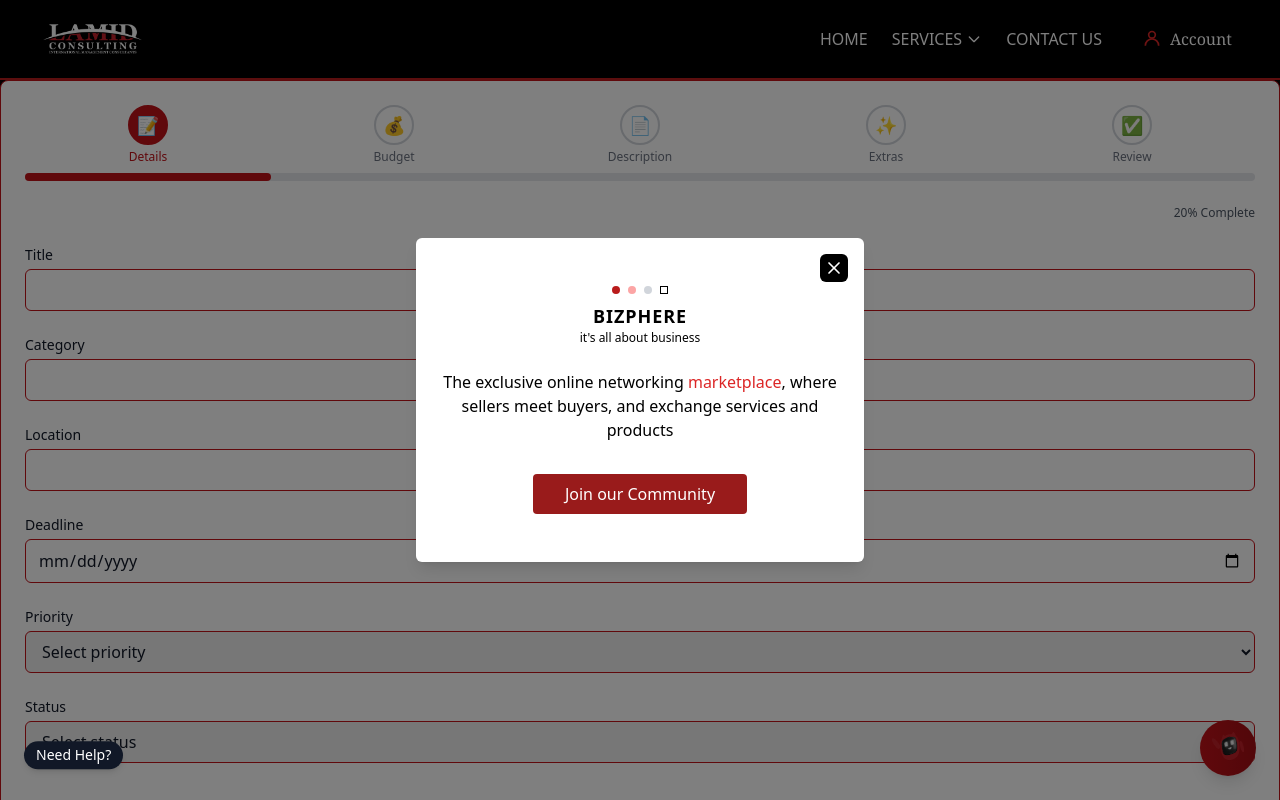
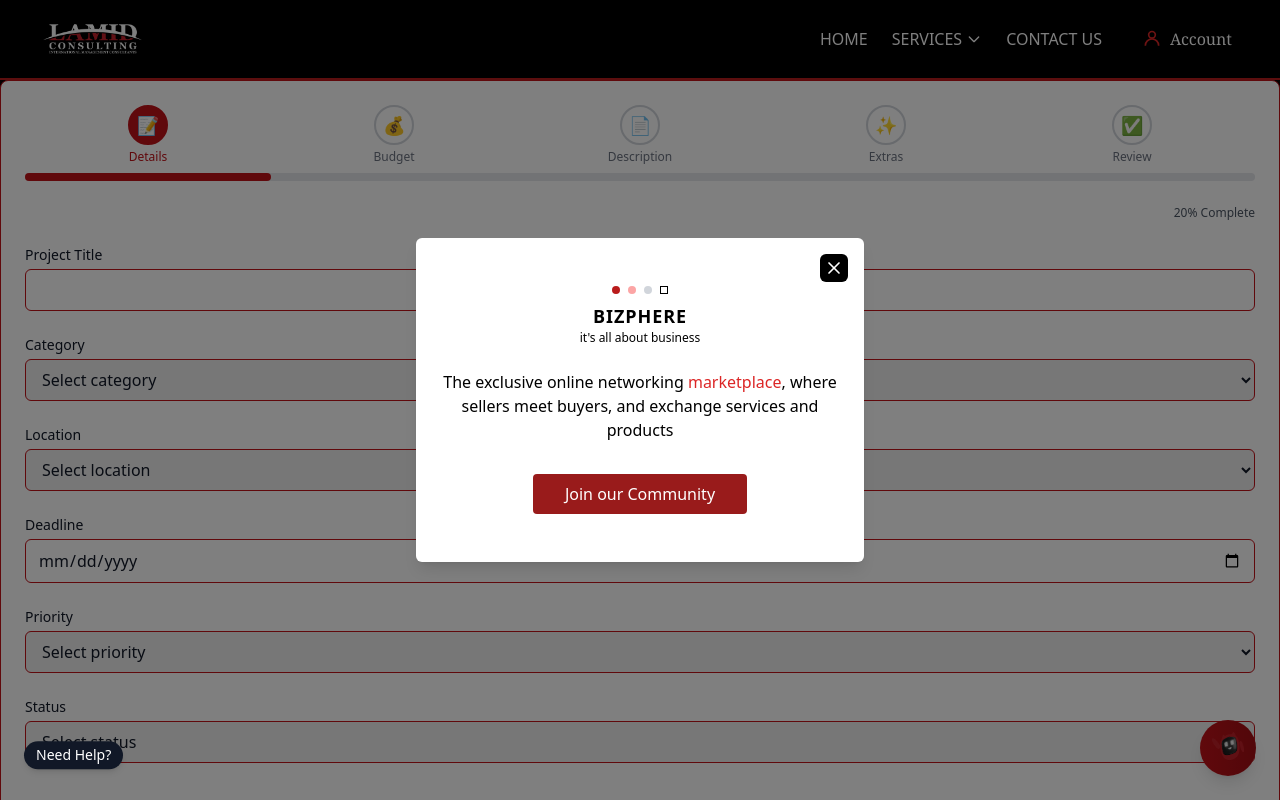
Before and after one commit to callys232/ProdLamid, a Next.js app: page /postjobs in a window 1280 px wide. Shown: the top 800 px of the page. Built offline with nearby package versions, Linux system fonts and the light colour scheme.

Commit message:
job posting categories fixed

```diff
--- a/package.json
+++ b/package.json
@@ -25,13 +25,14 @@
     "lucide-react": "^0.562.0",
     "moment": "^2.30.1",
     "mongodb": "^6.18.0",
-    "mongoose": "^8.0.0",
+    "mongoose": "^8.22.1",
     "next": "^16.1.1",
     "next-auth": "^4.24.13",
     "nodemailer": "^7.0.5",
     "openai": "^6.16.0",
     "passport": "^0.7.0",
     "passport-google-oauth20": "^2.0.0",
+    "puppeteer": "^24.37.3",
     "react": "^19.2.3",
     "react-chartjs-2": "^5.3.1",
     "react-dom": "^19.2.3",
@@ -54,6 +55,7 @@
     "@types/node": "25.0.3",
     "@types/nodemailer": "^7.0.4",
     "@types/passport": "^1.0.17",
+    "@types/passport-google-oauth20": "^2.0.17",
     "@types/react": "19.2.7",
     "@types/uuid": "^10.0.0",
     "eslint": "^9",
--- a/src/components/postjobs/description.tsx
+++ b/src/components/postjobs/description.tsx
@@ -32,16 +32,15 @@
     <>
       {/* Description */}
       <div>
-        <label className="block text-sm mb-1">Description</label>
+        <label className="block text-sm mb-1">About Project</label>
         <textarea
           aria-label="description"
           value={project.description}
           onChange={(e) => handleChange("description", e.target.value)}
-          className={`w-full px-3 py-2 rounded-md border ${
-            errors.description
-              ? "border-red-500 focus:ring-red-500"
-              : "border-[#c21219] focus:ring-[#c21219]"
-          }`}
+          className={`w-full px-3 py-2 rounded-md border ${errors.description
+            ? "border-red-500 focus:ring-red-500"
+            : "border-[#c21219] focus:ring-[#c21219]"
+            }`}
           rows={4}
           required
         />
@@ -90,7 +89,7 @@
 
       {/* Milestones */}
       <div>
-        <label className="block text-sm mb-1">Milestones</label>
+        <label className="block text-sm mb-1">Workphrases</label>
         <div className="flex gap-2 mb-2">
           <input
             type="text"
--- a/src/components/postjobs/detailsStep.tsx
+++ b/src/components/postjobs/detailsStep.tsx
@@ -12,17 +12,34 @@
   handleChange,
   errors,
 }: DetailsStepProps) {
+  const categories = [
+    "All",
+    "Entertainment",
+    "Food & Beverages",
+    "Art and Culture",
+    "Hybrid",
+    "Web 3.0",
+    "Games",
+    "Graphics",
+    "Consulting",
+    "Video and Animation",
+    "Literature",
+    "Business",
+    "Finance",
+  ];
+
+  const locations = ["Remote", "In‑Person", "Hybrid"];
+
   return (
     <>
       <div>
-        <label className="block text-sm mb-1">Title</label>
+        <label className="block text-sm mb-1">Project Title</label>
         <input
-          aria-label="tit"
+          aria-label="title"
           type="text"
           value={project.title}
           onChange={(e) => handleChange("title", e.target.value)}
-          className={`w-full px-3 py-2 rounded-md border ${
-            errors.title
+          className={`w-full px-3 py-2 rounded-md border ${errors.title
             ? "border-red-500 focus:ring-red-500"
             : "border-[#c21219] focus:ring-[#c21219]"
             }`}
@@ -34,17 +51,22 @@
 
       <div>
         <label className="block text-sm mb-1">Category</label>
-        <input
+        <select
           aria-label="category"
-          type="text"
           value={project.category}
           onChange={(e) => handleChange("category", e.target.value)}
-          className={`w-full px-3 py-2 rounded-md border ${
-            errors.category
+          className={`w-full px-3 py-2 rounded-md border ${errors.category
             ? "border-red-500 focus:ring-red-500"
             : "border-[#c21219] focus:ring-[#c21219]"
             }`}
-        />
+        >
+          <option value="">Select category</option>
+          {categories.map((cat) => (
+            <option key={cat} value={cat}>
+              {cat}
+            </option>
+          ))}
+        </select>
         {errors.category && (
           <p className="text-red-500 text-xs mt-1">{errors.category}</p>
         )}
@@ -52,13 +74,25 @@
 
       <div>
         <label className="block text-sm mb-1">Location</label>
-        <input
+        <select
           aria-label="location"
-          type="text"
           value={project.location}
           onChange={(e) => handleChange("location", e.target.value)}
-          className="w-full px-3 py-2 rounded-md border border-[#c21219] focus:ring-[#c21219]"
-        />
+          className={`w-full px-3 py-2 rounded-md border ${errors.location
+            ? "border-red-500 focus:ring-red-500"
+            : "border-[#c21219] focus:ring-[#c21219]"
+            }`}
+        >
+          <option value="">Select location</option>
+          {locations.map((loc) => (
+            <option key={loc} value={loc.toLowerCase()}>
+              {loc}
+            </option>
+          ))}
+        </select>
+        {errors.location && (
+          <p className="text-red-500 text-xs mt-1">{errors.location}</p>
+        )}
       </div>
 
       <div>
@@ -68,8 +102,7 @@
           type="date"
           value={project.deadline}
           onChange={(e) => handleChange("deadline", e.target.value)}
-          className={`w-full px-3 py-2 rounded-md border ${
-            errors.deadline
+          className={`w-full px-3 py-2 rounded-md border ${errors.deadline
             ? "border-red-500 focus:ring-red-500"
             : "border-[#c21219] focus:ring-[#c21219]"
             }`}
@@ -82,11 +115,10 @@
       <div>
         <label className="block text-sm mb-1">Priority</label>
         <select
-          aria-label="proiorty"
+          aria-label="priority"
           value={project.priority}
           onChange={(e) => handleChange("priority", e.target.value)}
-          className={`w-full px-3 py-2 rounded-md border ${
-            errors.priority
+          className={`w-full px-3 py-2 rounded-md border ${errors.priority
             ? "border-red-500 focus:ring-red-500"
             : "border-[#c21219] focus:ring-[#c21219]"
             }`}
@@ -107,8 +139,7 @@
           aria-label="status"
           value={project.status}
           onChange={(e) => handleChange("status", e.target.value)}
-          className={`w-full px-3 py-2 rounded-md border ${
-            errors.status
+          className={`w-full px-3 py-2 rounded-md border ${errors.status
             ? "border-red-500 focus:ring-red-500"
             : "border-[#c21219] focus:ring-[#c21219]"
             }`}
--- a/src/components/profile/Teams/Teams.tsx
+++ b/src/components/profile/Teams/Teams.tsx
@@ -42,6 +42,8 @@
     x: 0,
     transition: { duration: 0.3 },
   },
+
+
 };
 
 /* -------------------- MAP STATUS TO ALERT TYPE -------------------- */
@@ -73,6 +75,9 @@
 
   const [showCreateModal, setShowCreateModal] = useState(false);
   const [newTeamName, setNewTeamName] = useState("");
+  const [showManageMembersModal, setShowManageMembersModal] = useState(false);
+  const [inviteEmail, setInviteEmail] = useState("");
+  const [inviteRole, setInviteRole] = useState("member");
 
   /* -------------------- INITIAL LOAD -------------------- */
   useEffect(() => {
@@ -214,6 +219,61 @@
       setLoading(false);
     }
   };
+  const handleAddMember = async () => {
+    if (!inviteEmail.trim() || !selectedTeam) return;
+
+    try {
+      setLoading(true);
+      const res = await fetch(`/api/teams/${selectedTeam._id}/invite`, {
+        method: "POST",
+        headers: { "Content-Type": "application/json" },
+        body: JSON.stringify({
+          email: inviteEmail,
+          role: inviteRole,
+        }),
+      });
+
+      if (res.ok) {
+        toast.success("Invitation sent!");
+        setInviteEmail("");
+        setInviteRole("member");
+      } else {
+        toast.error("Failed to send invite");
+      }
+    } catch (err) {
+      toast.error("Error inviting member");
+    } finally {
+      setLoading(false);
+    }
+  };
+
+  const handleRemoveMember = async (memberId: string) => {
+    if (!selectedTeam) return;
+
+    try {
+      setLoading(true);
+      const res = await fetch(
+        `/api/teams/${selectedTeam._id}/members/${memberId}`,
+        {
+          method: "DELETE",
+        }
+      );
+
+      if (res.ok) {
+        toast.success("Member removed");
+        setTeamMembers((prev) =>
+          prev.filter((m) => m.id !== memberId)
+        );
+      } else {
+        toast.error("Failed to remove member");
+      }
+    } catch (err) {
+      toast.error("Error removing member");
+    } finally {
+      setLoading(false);
+    }
+  };
+
 
   /* -------------------- UI -------------------- */
   return (
--- a/src/lib/models/Profile.ts
+++ b/src/lib/models/Profile.ts
@@ -24,7 +24,7 @@
   title: { type: String }, // e.g. "Full Stack Developer"
   skills: { type: [String], default: [] },
 
-  skills: { type: [String], default: [] },
+  // skills: { type: [String], default: [] },
 });
 
 export const Profile =
```
Also changed, not shown: src/lib/passport.ts (+4 -4 lines), 1 other file (tests, documents, lock files or other folders). Lines whose indentation alone changed are shown as unchanged.
